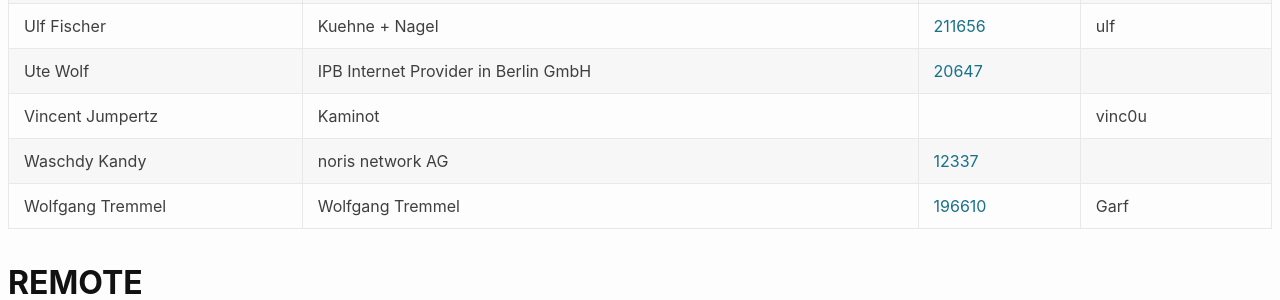
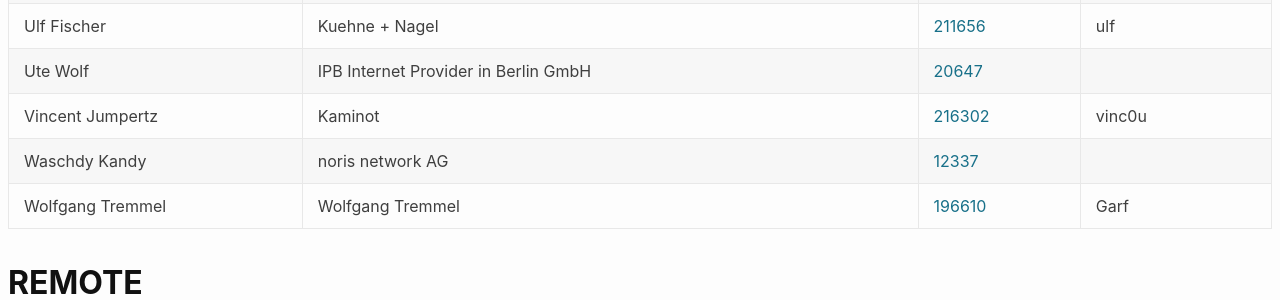
Before and after one commit to denog/pretix-attendeelist, a Jekyll site: the page built from denog15/index.md, in a window 1280 px wide and 900 px high, scrolled down 8479 px. Shown: the part 154-454 px from the top of the window. Built offline with Jekyll 4.4.1, drawn with Linux system fonts in a browser that asks for light colours.

Commit message:
Latest data: Thu Sep 14 12:36:29 UTC 2023

```diff
--- a/_data/attendees_denog15_onsite.json
+++ b/_data/attendees_denog15_onsite.json
@@ -1143,7 +1143,7 @@
     "name": "Vincent Jumpertz",
     "company": "Kaminot",
     "irc": "vinc0u",
-    "asn": null
+    "asn": "216302"
   },
   {
     "name": "Waschdy Kandy",
```
